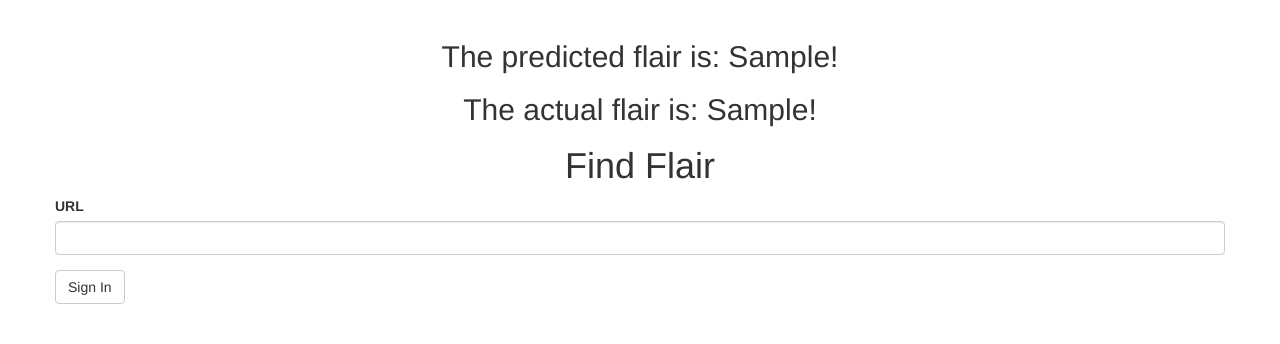
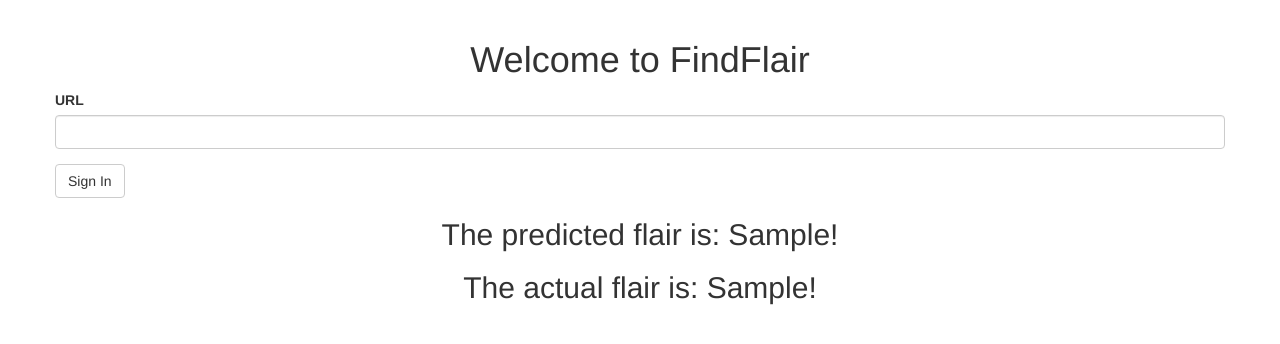
Before and after one commit to gauravchopracg/Reddit-Flare-Detection, a Flask app: template templates/login.html in a window 1280 px wide. Shown: the part 52-396 px from the top of the page. Run offline with Flask 2, Linux system fonts and the light colour scheme; the template is opened without the code that fills it: values that come from a table or form of the project are taken from there, most other values are stand-ins (such as "Sample title", 1, 10 or a date in 2020); parts of the project's set-up code (start-up, migrations or seed data) failed here and were passed over; some libraries are stand-ins or nearby versions.

Commit message:
Releasing V14

```diff
--- a/templates/login.html
+++ b/templates/login.html
@@ -2,16 +2,17 @@
 {% import 'bootstrap/wtf.html' as wtf %}
 
 {% block app_content %}
+    <h1 align="center">Welcome to FindFlair</h1>
+    <div class="row justify-content-center">
+        <div class="col-4">
+            {{ wtf.quick_form(form) }}
+        </div>
+    </div>
     {% if predicted_flair %}
     <h2 align="center"> The predicted flair is: {{ predicted_flair}}!</h2>
     {% endif %}
     {% if actual_flair %}
     <h2 align="center"> The actual flair is: {{ actual_flair }}!</h2>
     {% endif %}
-    <h1 align="center">Find Flair</h1>
-    <div class="row justify-content-center">
-        <div class="col-4">
-            {{ wtf.quick_form(form) }}
-        </div>
-    </div>
+
 {% endblock %}
```
